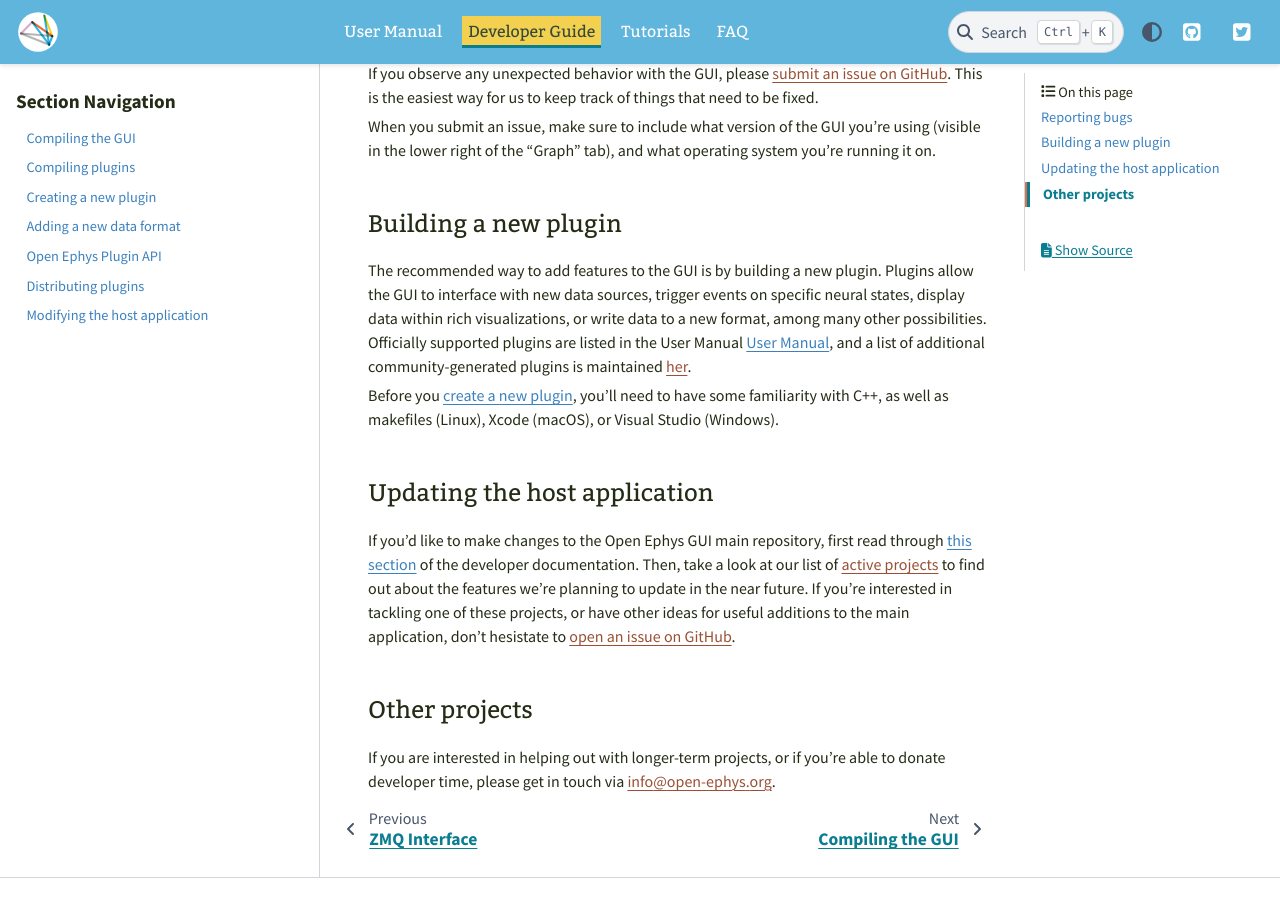
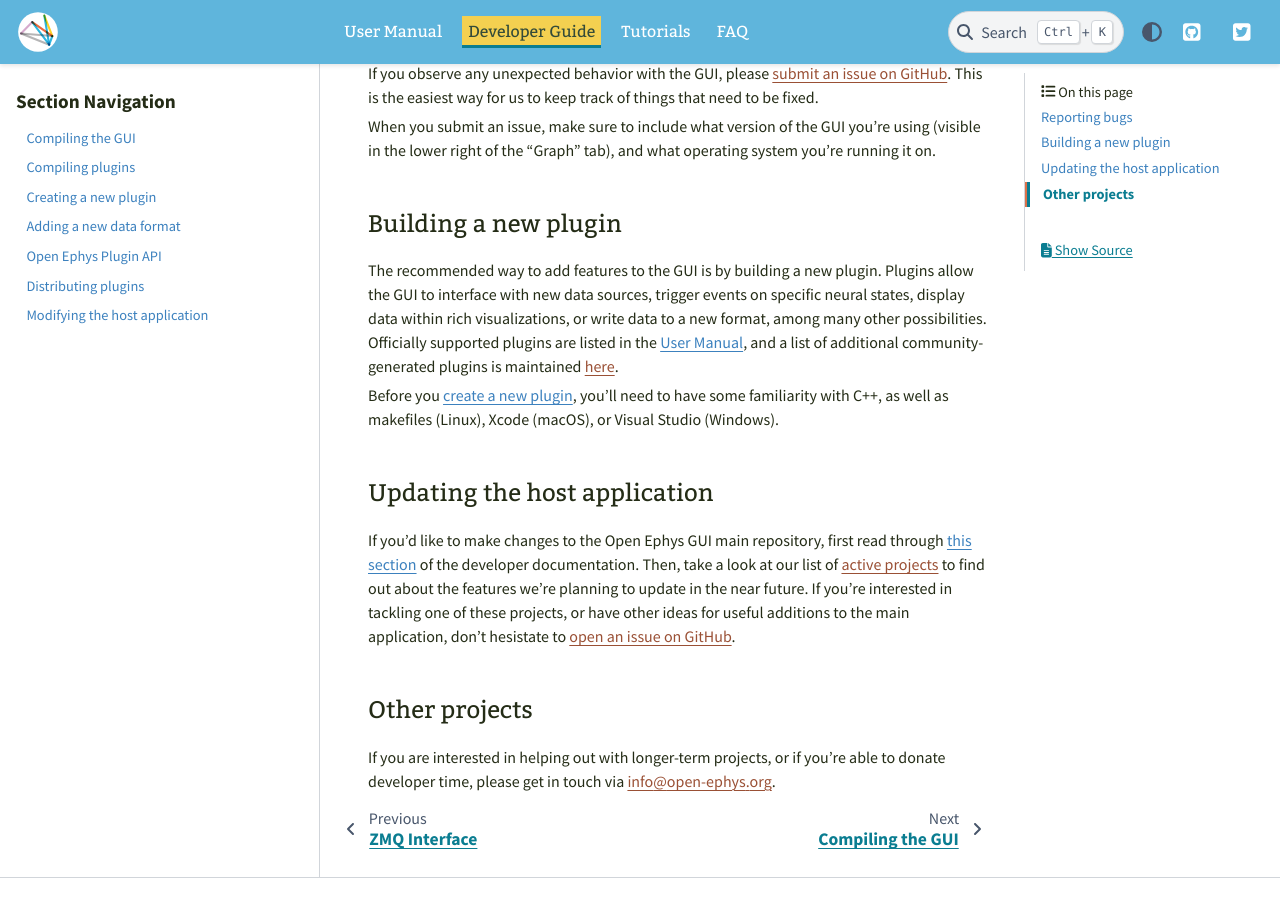
Before and after one commit to open-ephys/gui-docs, a Sphinx documentation site: the page built from source/Developer-Guide/index.rst, in a window 1280 px wide and 900 px high, scrolled down 477 px. Built offline with Sphinx 7.4.7 and the PyData theme 0.15.4, drawn with Linux system fonts in a browser that asks for light colours.

Commit message:
Fix typos

```diff
--- a/source/Developer-Guide/index.rst
+++ b/source/Developer-Guide/index.rst
@@ -17,7 +17,7 @@ When you submit an issue, make sure to include what version of the GUI you're us
 Building a new plugin
 ----------------------
 
-The recommended way to add features to the GUI is by building a new plugin. Plugins allow the GUI to interface with new data sources, trigger events on specific neural states, display data within rich visualizations, or write data to a new format, among many other possibilities. Officially supported plugins are listed in the User Manual :ref:`User Manual<plugins>`, and a list of additional community-generated plugins is maintained `her <https://open-ephys.atlassian.net/wiki/display/OEW/Third-party+plugin+repositories>`__.
+The recommended way to add features to the GUI is by building a new plugin. Plugins allow the GUI to interface with new data sources, trigger events on specific neural states, display data within rich visualizations, or write data to a new format, among many other possibilities. Officially supported plugins are listed in the :ref:`User Manual<plugins>`, and a list of additional community-generated plugins is maintained `here <https://open-ephys.atlassian.net/wiki/display/OEW/Third-party+plugin+repositories>`__.
 
 Before you :ref:`create a new plugin<creatinganewplugin>`, you'll need to have some familiarity with C++, as well as makefiles (Linux), Xcode (macOS), or Visual Studio (Windows).
 
```
Also changed, not shown: source/Developer-Guide/Compiling-plugins.rst (+13 -5 lines).
